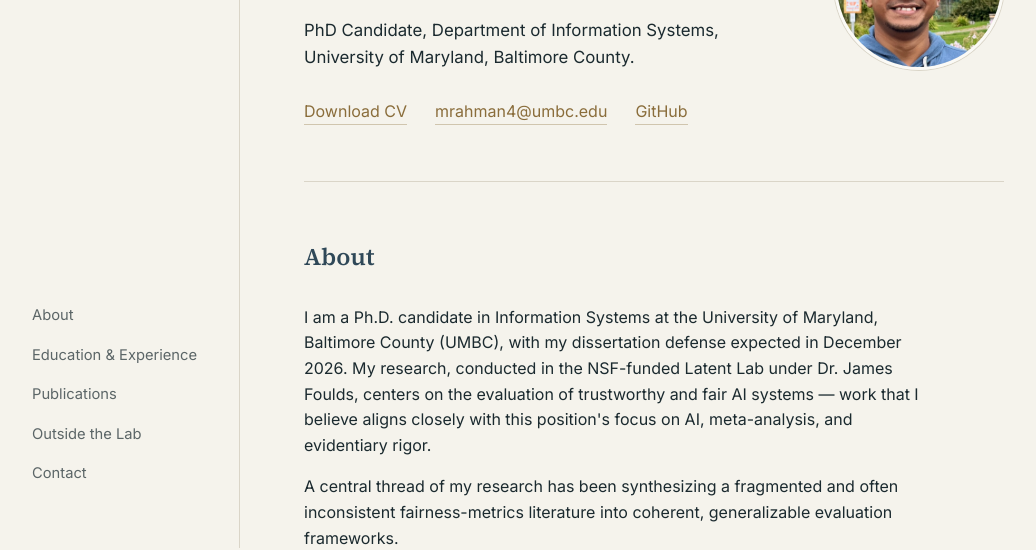
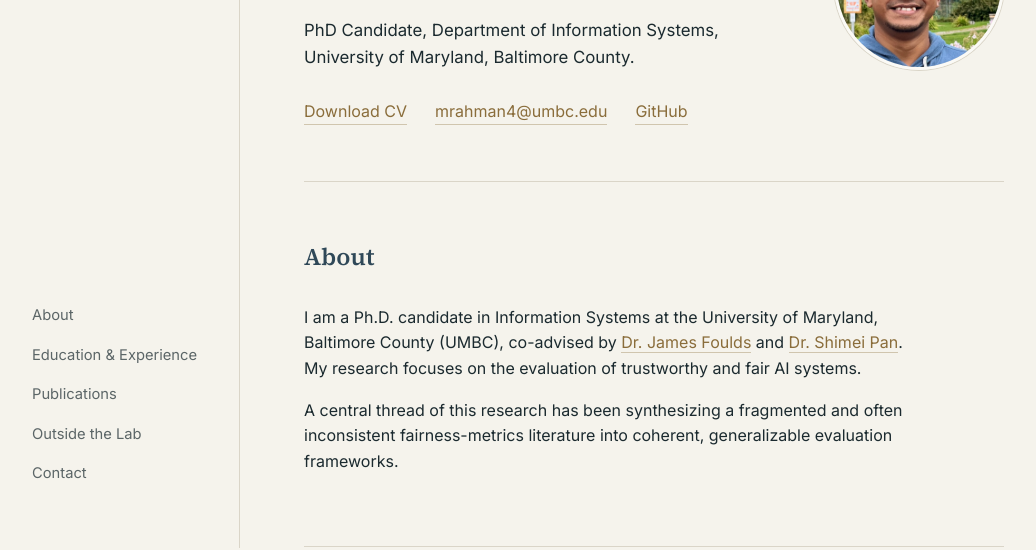
Before and after one commit to mahbub2251/mahbub2251.github.io, a plain HTML site: page index.html in a window 1280 px wide. Shown: the part 252-802 px from the top of the page, without its empty margins (0-1036 px from the left). Drawn offline with Linux system fonts and the light colour scheme.

Commit message:
Update index.html

```diff
--- a/index.html
+++ b/index.html
@@ -52,8 +52,8 @@
   <section id="about" class="section">
     <h2><span class="num">01</span>About</h2>
     <div class="section-body">
-      <p>I am a Ph.D. candidate in Information Systems at the University of Maryland, Baltimore County (UMBC), with my dissertation defense expected in December 2026. My research, conducted in the NSF-funded Latent Lab under Dr. James Foulds, centers on the evaluation of trustworthy and fair AI systems — work that I believe aligns closely with this position's focus on AI, meta-analysis, and evidentiary rigor.</p>
-      <p>A central thread of my research has been synthesizing a fragmented and often inconsistent fairness-metrics literature into coherent, generalizable evaluation frameworks. </p>
+      <p>I am a Ph.D. candidate in Information Systems at the University of Maryland, Baltimore County (UMBC), co-advised by <a href="https://jfoulds.informationsystems.umbc.edu/research_group.html">Dr. James Foulds</a> and <a href="https://nlp-lab.umbc.edu/">Dr. Shimei Pan</a>. My research focuses on the evaluation of trustworthy and fair AI systems.</p>
+      <p>A central thread of this research has been synthesizing a fragmented and often inconsistent fairness-metrics literature into coherent, generalizable evaluation frameworks.</p>
       <!-- <p>Replace this paragraph with two or three sentences on what you work on, why it matters, and what you're looking for next (a postdoc, collaborators, industry roles — whatever applies).</p> -->
     </div>
   </section>
```
